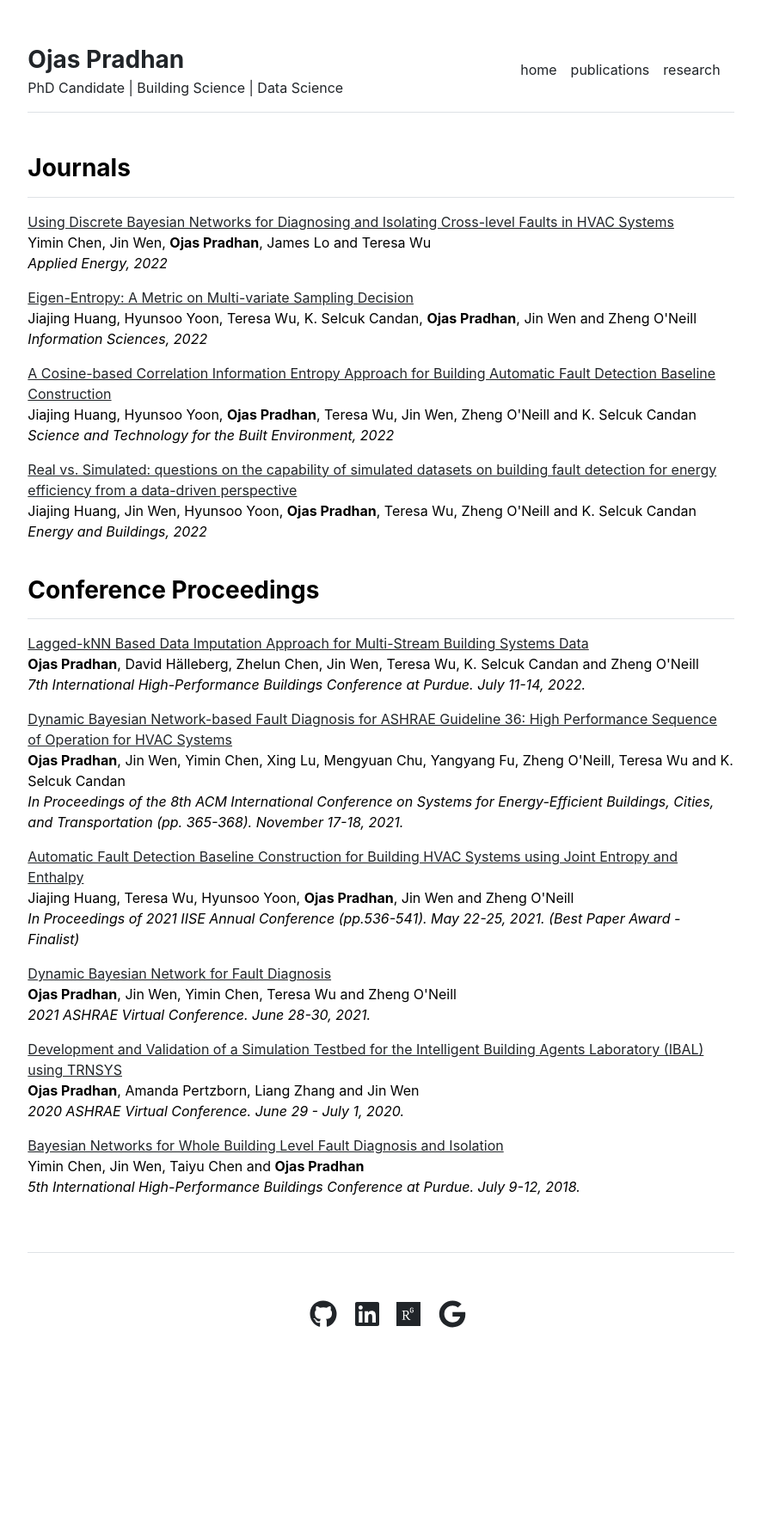
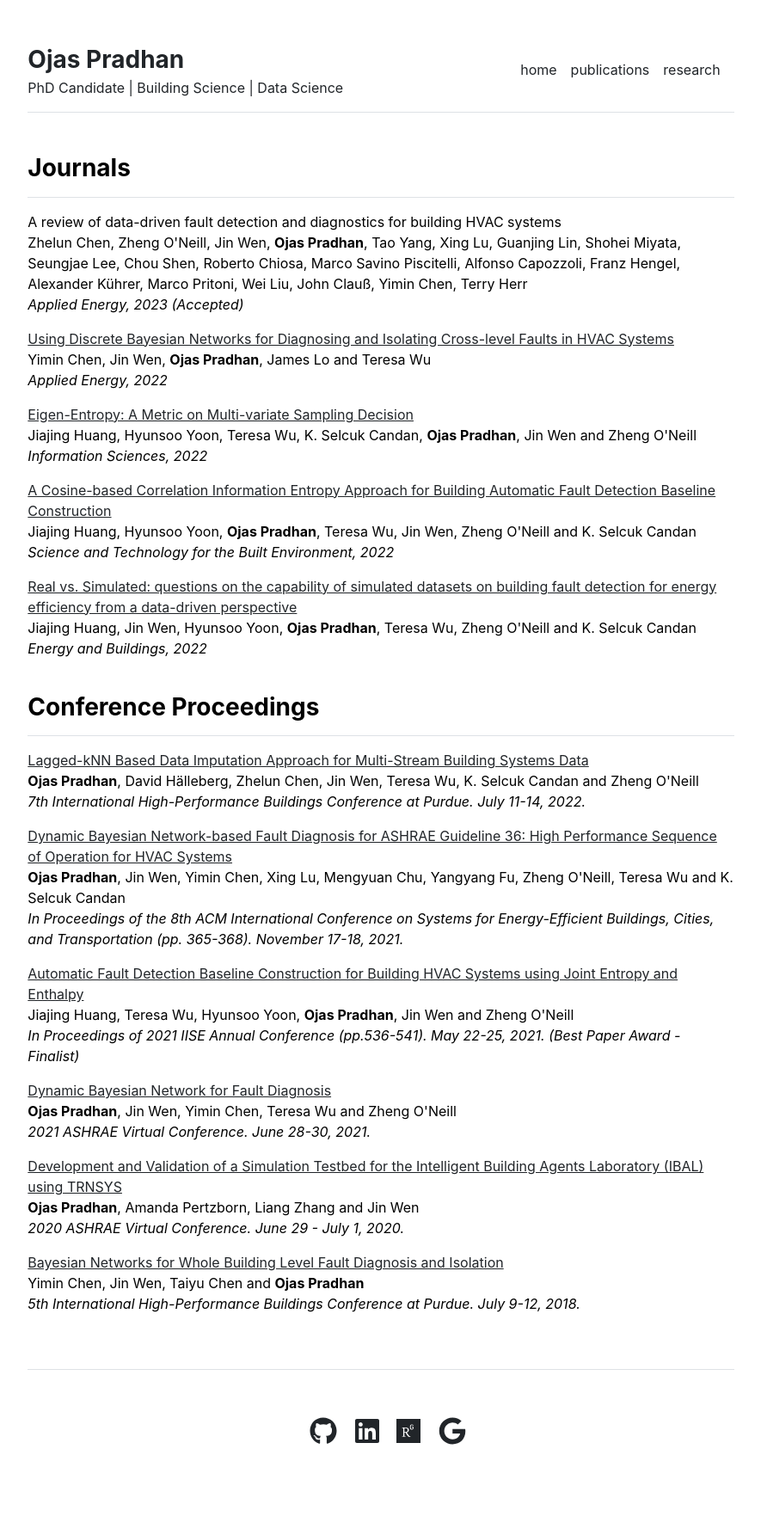
Before and after one commit to pradhanojas/pradhanojas.github.io, a Jekyll site: the page built from publications.md, in a window 1280 px wide. Shown: the whole page at 86% size, without its empty margins (197-1082 px from the left). Built offline with Jekyll 4.4.1, drawn with Linux system fonts in a browser that asks for light colours; before the commit the page ends 1649 px from its top, so only the background shows below that.

Commit message:
Update publications.html

```diff
--- a/_includes/publications.html
+++ b/_includes/publications.html
@@ -1,6 +1,11 @@
 <div class="row g-5 mb-5">
   <div>
     <h3 class="fw-bold border-bottom pb-3 mb-3">Journals </h3>
+
+    <p>A review of data-driven fault detection and diagnostics for building HVAC systems
+    <br>Zhelun Chen, Zheng O'Neill, Jin Wen, <b>Ojas Pradhan</b>, Tao Yang, Xing Lu, Guanjing Lin, Shohei Miyata, Seungjae Lee, Chou Shen, Roberto Chiosa, Marco Savino Piscitelli, Alfonso Capozzoli, Franz Hengel, Alexander Kührer, Marco Pritoni, Wei Liu, John Clauß, Yimin Chen, Terry Herr
+    <br><em>Applied Energy, 2023 (Accepted)</em></p>
+
     <p><a href="https://www.sciencedirect.com/science/article/pii/S0306261922013071" target="blank">Using Discrete Bayesian Networks for Diagnosing and Isolating Cross-level Faults in HVAC Systems</a>
     <br>Yimin Chen, Jin Wen, <b>Ojas Pradhan</b>, James Lo and Teresa Wu
     <br><em>Applied Energy, 2022</em></p>
```
